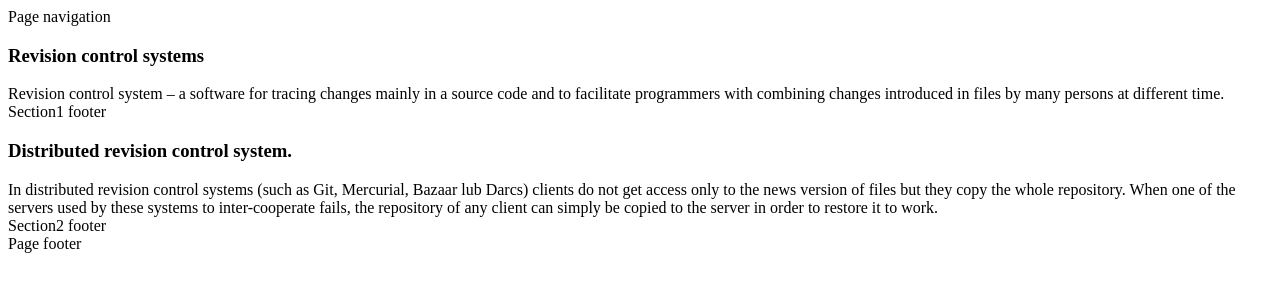
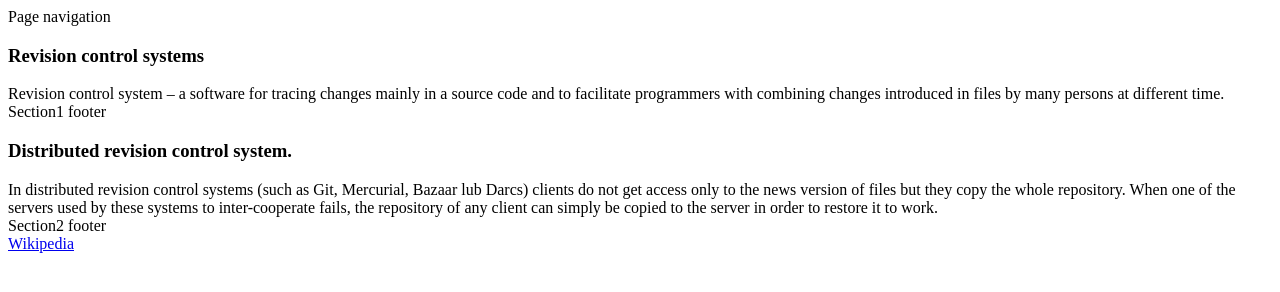
Before and after one commit to szubert/iislabse_203150, a plain HTML site: page index.html in a window 1280 px wide. Drawn offline with Linux system fonts and the light colour scheme.

Commit message:
added footer

```diff
--- a/index.html
+++ b/index.html
@@ -29,7 +29,7 @@
 			</footer>
 		</section>
 		<footer  class="navbar">
-			Page footer
+			<a href="http://en.wikipedia.org/wiki/Revision_control">Wikipedia</a>
 		</footer>
 	</body>
 </html>
```
